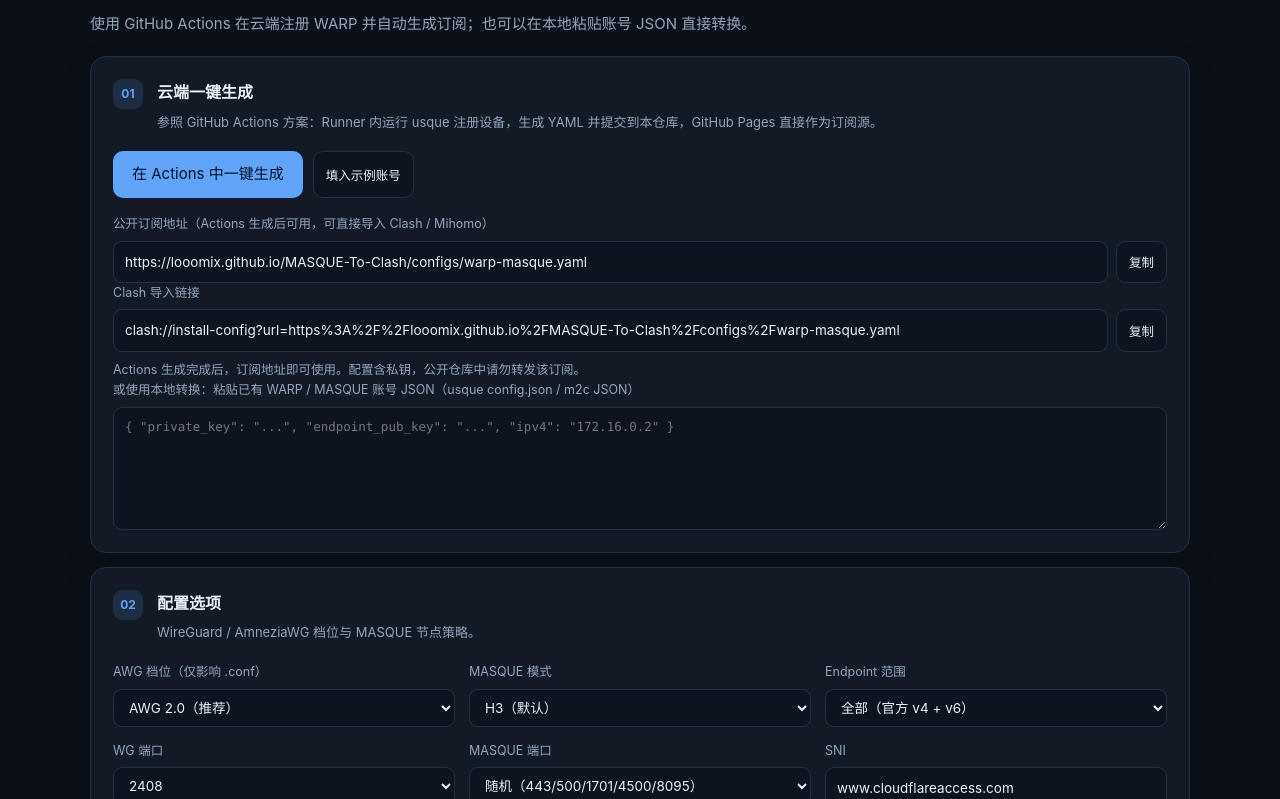
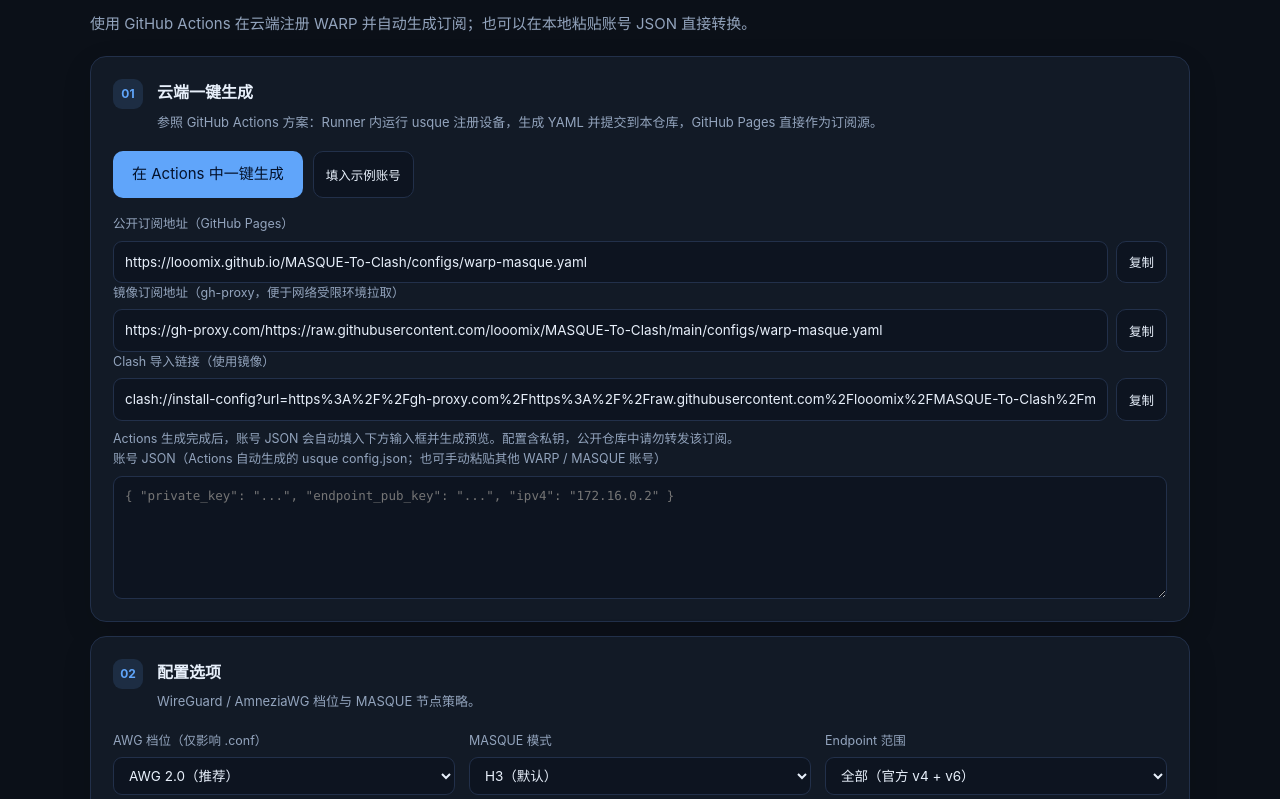
Before and after one commit to looomix/Warp-Masque-free, a plain HTML site: page index.html in a window 1280 px wide. Shown: the part 666-1465 px from the top of the page. Drawn offline with Linux system fonts and the light colour scheme.

Commit message:
Auto-load generated account and add gh-proxy subscription mirror

```diff
--- a/index.html
+++ b/index.html
@@ -35,10 +35,11 @@
             <a class="btn btn-primary" href="https://github.com/looomix/MASQUE-To-Clash/actions/workflows/generate-warp.yml" target="_blank" rel="noopener">在 Actions 中一键生成</a>
             <button type="button" class="btn btn-mini" id="loadDemo">填入示例账号</button>
           </div>
-          <div class="field"><label>公开订阅地址（Actions 生成后可用，可直接导入 Clash / Mihomo）</label><div class="input-action"><input id="subRemote" type="text" value="https://looomix.github.io/MASQUE-To-Clash/configs/warp-masque.yaml" readonly /><button type="button" class="btn btn-mini" id="copyRemote">复制</button></div></div>
-          <div class="field"><label>Clash 导入链接</label><div class="input-action"><input id="clashImport" type="text" value="clash://install-config?url=https%3A%2F%2Flooomix.github.io%2FMASQUE-To-Clash%2Fconfigs%2Fwarp-masque.yaml" readonly /><button type="button" class="btn btn-mini" id="copyImport">复制</button></div></div>
-          <p class="hint" id="accountStatus">Actions 生成完成后，订阅地址即可使用。配置含私钥，公开仓库中请勿转发该订阅。</p>
-          <div class="field"><label for="accountText">或使用本地转换：粘贴已有 WARP / MASQUE 账号 JSON（usque config.json / m2c JSON）</label><textarea id="accountText" rows="5" spellcheck="false" placeholder='{ "private_key": "...", "endpoint_pub_key": "...", "ipv4": "172.16.0.2" }'></textarea></div>
+          <div class="field"><label>公开订阅地址（GitHub Pages）</label><div class="input-action"><input id="subRemote" type="text" value="https://looomix.github.io/MASQUE-To-Clash/configs/warp-masque.yaml" readonly /><button type="button" class="btn btn-mini" id="copyRemote">复制</button></div></div>
+          <div class="field"><label>镜像订阅地址（gh-proxy，便于网络受限环境拉取）</label><div class="input-action"><input id="subMirror" type="text" value="https://gh-proxy.com/https://raw.githubusercontent.com/looomix/MASQUE-To-Clash/main/configs/warp-masque.yaml" readonly /><button type="button" class="btn btn-mini" id="copyMirror">复制</button></div></div>
+          <div class="field"><label>Clash 导入链接（使用镜像）</label><div class="input-action"><input id="clashImport" type="text" value="clash://install-config?url=https%3A%2F%2Fgh-proxy.com%2Fhttps%3A%2F%2Fraw.githubusercontent.com%2Flooomix%2FMASQUE-To-Clash%2Fmain%2Fconfigs%2Fwarp-masque.yaml" readonly /><button type="button" class="btn btn-mini" id="copyImport">复制</button></div></div>
+          <p class="hint" id="accountStatus">Actions 生成完成后，账号 JSON 会自动填入下方输入框并生成预览。配置含私钥，公开仓库中请勿转发该订阅。</p>
+          <div class="field"><label for="accountText">账号 JSON（Actions 自动生成的 usque config.json；也可手动粘贴其他 WARP / MASQUE 账号）</label><textarea id="accountText" rows="5" spellcheck="false" placeholder='{ "private_key": "...", "endpoint_pub_key": "...", "ipv4": "172.16.0.2" }'></textarea></div>
         </div>
 
         <div class="card step">
```
